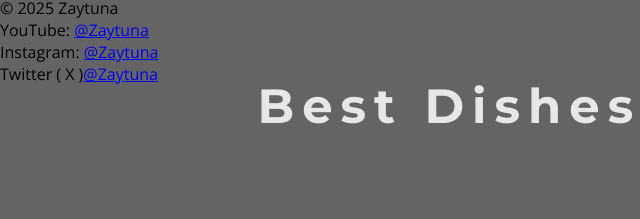
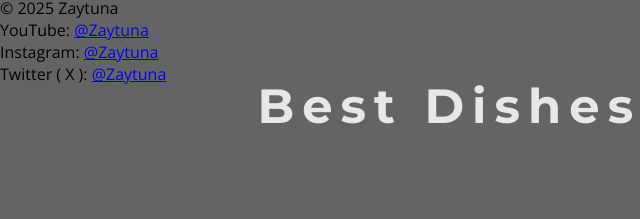
Before and after one commit to 5OH3L/Restaurant-Page, a website built with webpack: page src/templates/index.html in a window 1280 px wide. Shown: the part 876-1095 px from the top of the page, 0-640 px from the left. Built offline with nearby package versions, Linux system fonts and the light colour scheme.

Commit message:
Add missing colon on twitter contact

```diff
--- a/src/templates/index.html
+++ b/src/templates/index.html
@@ -79,7 +79,7 @@
                 <nav id="contact-us-social-media">
                     <p id="contact-us-social-media-youtube">YouTube: <a href="#">@Zaytuna</a></p>
                     <p id="contact-us-social-media-instagram">Instagram: <a href="#">@Zaytuna</a></p>
-                    <p id="contact-us-social-media-twitter">Twitter ( X )<a href="#">@Zaytuna</a></p>
+                    <p id="contact-us-social-media-twitter">Twitter ( X ): <a href="#">@Zaytuna</a></p>
                 </nav>
             </div>
         </section>
```
